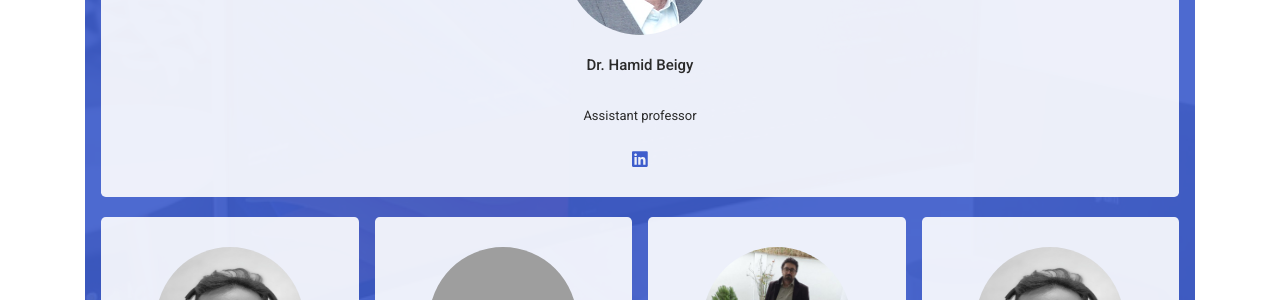
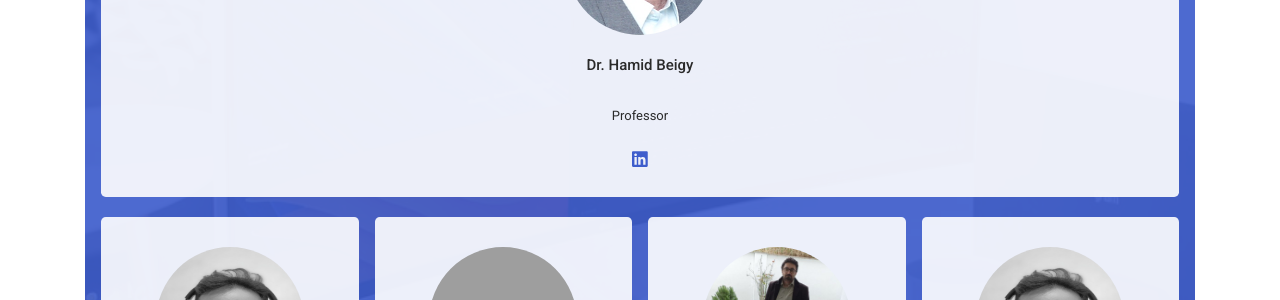
Before and after one commit to MIR-Fall2025/MIR-Fall2025.github.io, a Jekyll site: the page built from index.html, in a window 1280 px wide and 900 px high, scrolled down 3037 px. Shown: the part 152-452 px from the top of the window. Built offline with Jekyll 4.4.1, drawn with Linux system fonts in a browser that asks for light colours; some web fonts are replaced; comment, search, counter and statistics services are not loaded; grey boxes are pictures that could not be loaded.

Commit message:
Update headquarters.yml

```diff
--- a/_data/headquarters.yml
+++ b/_data/headquarters.yml
@@ -1,5 +1,5 @@
 - name: Dr. Hamid Beigy
-  role: Assistant professor
+  role: Professor
   image: DrHamidBeigy.jpg
   social:
     - name: linkedin
```
